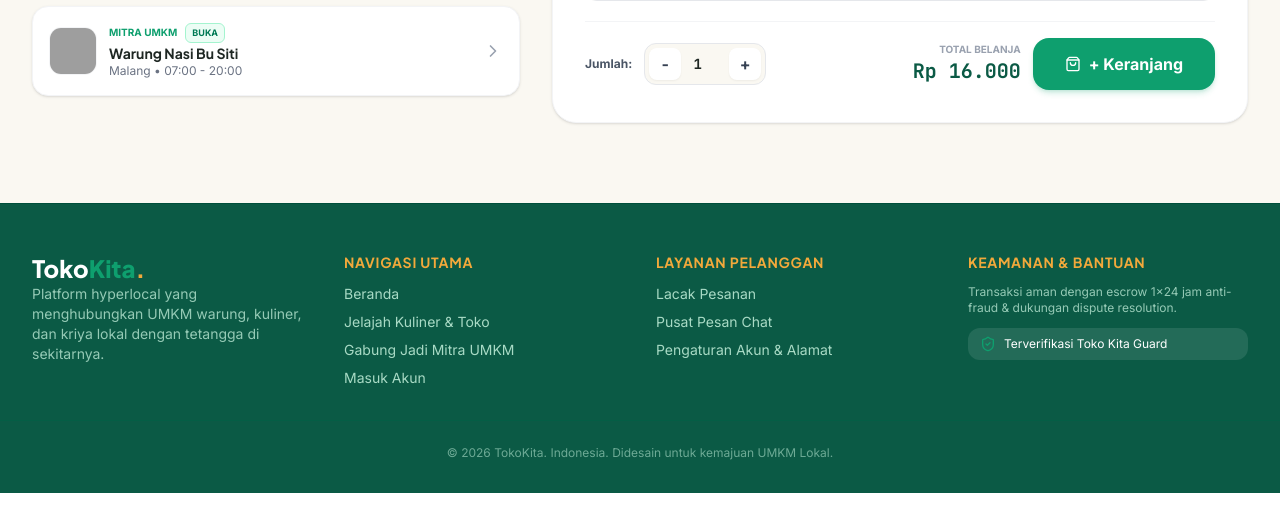
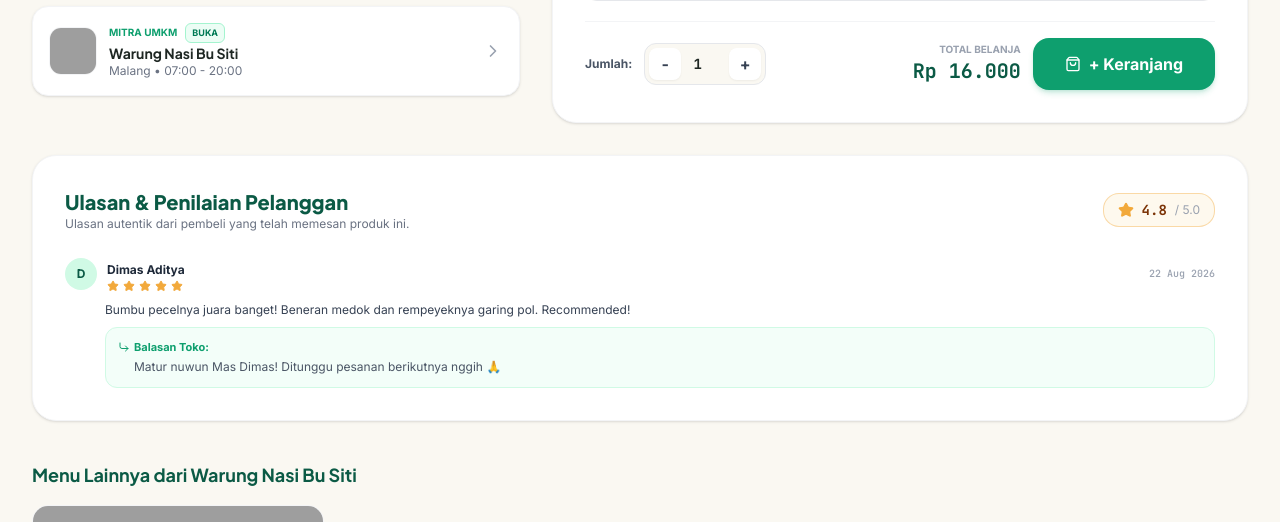
Before and after one commit to danu-dev/toko-kita, a Laravel app: page /produk/nasi-pecel-madiun-pincuk in a window 1280 px wide. Shown: the part 639-1161 px from the top of the page. Before the commit the page ends 1132 px from the top, so only its background shows below. Run offline with Laravel 12, Linux system fonts and the light colour scheme; data comes from the database, SQL or seed files in the repository; style sheets or scripts are compiled from the project's sources; some libraries are stand-ins or nearby versions; grey boxes are pictures that could not be loaded.

Commit message:
feat(product): display authentic customer reviews and seller replies on product detail page

```diff
--- a/resources/views/product-show.blade.php
+++ b/resources/views/product-show.blade.php
@@ -239,5 +239,87 @@
 
     </div>
 
+    <!-- Product Reviews / Rating Section -->
+    <div class="bg-white p-6 sm:p-8 rounded-3xl border border-gray-100 shadow-sm space-y-6">
+        <div class="flex items-center justify-between">
+            <div>
+                <h3 class="font-display font-black text-xl text-[#0B5A45]">Ulasan & Penilaian Pelanggan</h3>
+                <p class="text-xs text-gray-500">Ulasan autentik dari pembeli yang telah memesan produk ini.</p>
+            </div>
+            <div class="flex items-center gap-2 bg-[#FEF9EE] border border-[#F2A93B]/40 px-3.5 py-1.5 rounded-2xl text-xs font-bold text-amber-900">
+                <i data-lucide="star" class="w-4 h-4 text-[#F2A93B] fill-current"></i>
+                <span class="font-mono text-sm font-black">{{ number_format($product->rating, 1) }}</span>
+                <span class="text-gray-400 font-normal">/ 5.0</span>
+            </div>
+        </div>
+
+        @if($product->reviews->isEmpty())
+            <div class="p-8 text-center bg-[#FAF8F2] rounded-2xl border border-gray-100 text-gray-400 space-y-2">
+                <i data-lucide="message-square-off" class="w-8 h-8 mx-auto text-gray-300"></i>
+                <p class="text-xs font-medium">Belum ada ulasan untuk menu/produk ini. Jadilah orang pertama yang mengulas setelah pesanan selesai!</p>
+            </div>
+        @else
+            <div class="divide-y divide-gray-100">
+                @foreach($product->reviews as $rev)
+                    <div class="py-4 first:pt-0 last:pb-0 space-y-2">
+                        <div class="flex items-center justify-between">
+                            <div class="flex items-center gap-2.5">
+                                <div class="w-8 h-8 rounded-full bg-emerald-100 text-[#0B5A45] font-bold text-xs flex items-center justify-center">
+                                    {{ substr($rev->buyer?->name ?? 'User', 0, 1) }}
+                                </div>
+                                <div>
+                                    <span class="text-xs font-bold text-gray-800">{{ $rev->buyer?->name ?? 'Pembeli' }}</span>
+                                    <div class="flex items-center gap-1 text-[#F2A93B] text-[11px]">
+                                        @for($i = 1; $i <= 5; $i++)
+                                            <i data-lucide="star" class="w-3 h-3 {{ $i <= $rev->rating ? 'fill-current' : 'text-gray-200' }}"></i>
+                                        @endfor
+                                    </div>
+                                </div>
+                            </div>
+                            <span class="text-[10px] text-gray-400 font-mono">{{ $rev->created_at->translatedFormat('d M Y') }}</span>
+                        </div>
+
+                        <p class="text-xs text-gray-700 leading-relaxed pl-10">{{ $rev->comment }}</p>
+
+                        @if($rev->seller_reply)
+                            <div class="ml-10 p-3 bg-emerald-50/60 rounded-xl border border-emerald-100 text-xs space-y-1">
+                                <span class="font-bold text-[#0E9F6E] flex items-center gap-1 text-[11px]">
+                                    <i data-lucide="corner-down-right" class="w-3 h-3"></i> Balasan Toko:
+                                </span>
+                                <p class="text-gray-600 pl-4">{{ $rev->seller_reply }}</p>
+                            </div>
+                        @endif
+                    </div>
+                @endforeach
+            </div>
+        @endif
+    </div>
+
+    <!-- Related Products Grid -->
+    @if($relatedProducts->isNotEmpty())
+        <div class="space-y-4 pt-2">
+            <h3 class="font-display font-bold text-lg text-[#0B5A45]">Menu Lainnya dari {{ $product->store->name }}</h3>
+            <div class="grid grid-cols-2 sm:grid-cols-4 gap-4">
+                @foreach($relatedProducts as $rel)
+                    <div class="bg-white rounded-2xl border border-gray-100 overflow-hidden hover:border-[#0E9F6E] hover:shadow-md transition flex flex-col group">
+                        <a href="{{ route('products.show', $rel->slug) }}" class="relative aspect-square w-full bg-gray-50 overflow-hidden block">
+                            <img src="{{ $rel->image ?: 'https://images.unsplash.com/photo-1546069901-ba9599a7e63c?auto=format&fit=crop&w=400&q=80' }}" class="w-full h-full object-cover group-hover:scale-105 transition duration-300">
+                        </a>
+                        <div class="p-3.5 flex-1 flex flex-col justify-between space-y-2">
+                            <div>
+                                <a href="{{ route('products.show', $rel->slug) }}" class="font-display font-bold text-xs text-[#1E2723] group-hover:text-[#0E9F6E] transition line-clamp-1">
+                                    {{ $rel->name }}
+                                </a>
+                                <p class="font-mono font-bold text-xs text-[#0B5A45] mt-1">
+                                    Rp {{ number_format($rel->price, 0, ',', '.') }}
+                                </p>
+                            </div>
+                        </div>
+                    </div>
+                @endforeach
+            </div>
+        </div>
+    @endif
+
 </div>
 @endsection
```
Also changed, not shown: tests/Feature/TokoKitaFeatureTest.php (+23 -0 lines), 3 other files.
